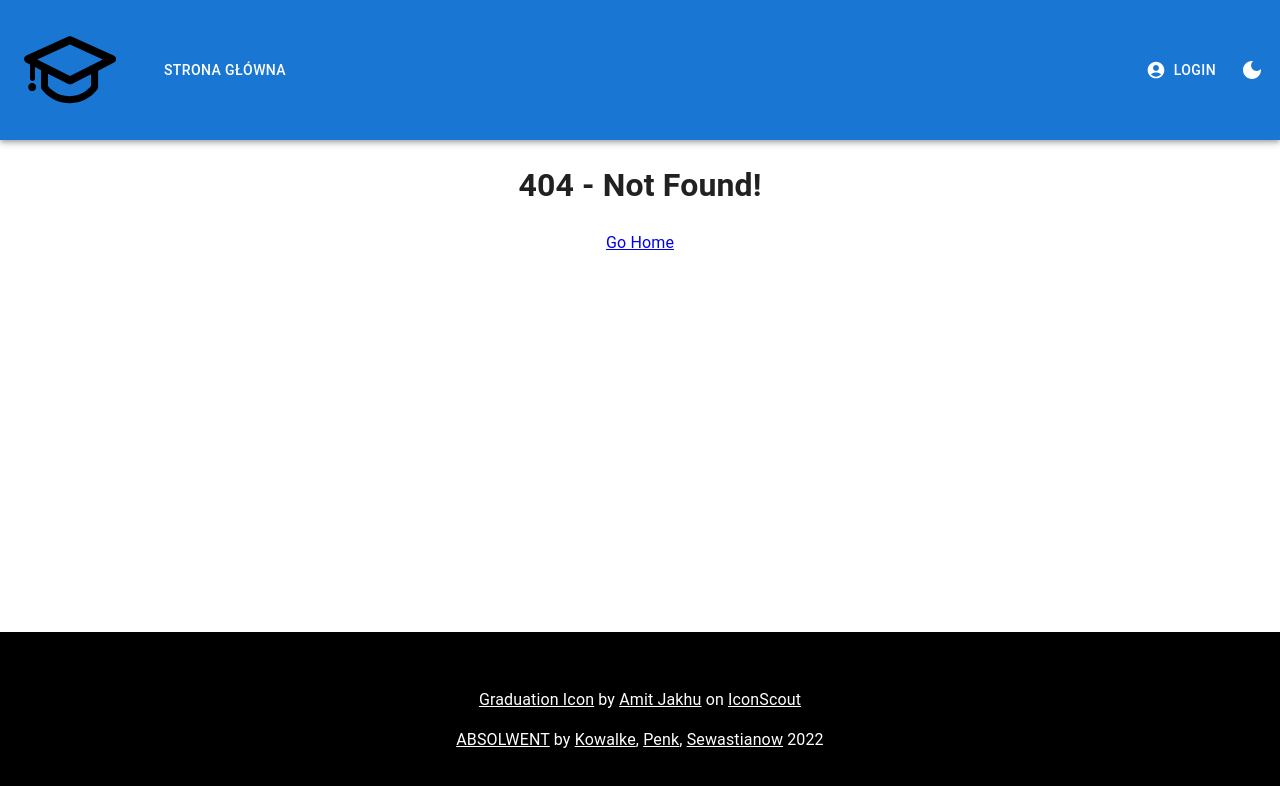
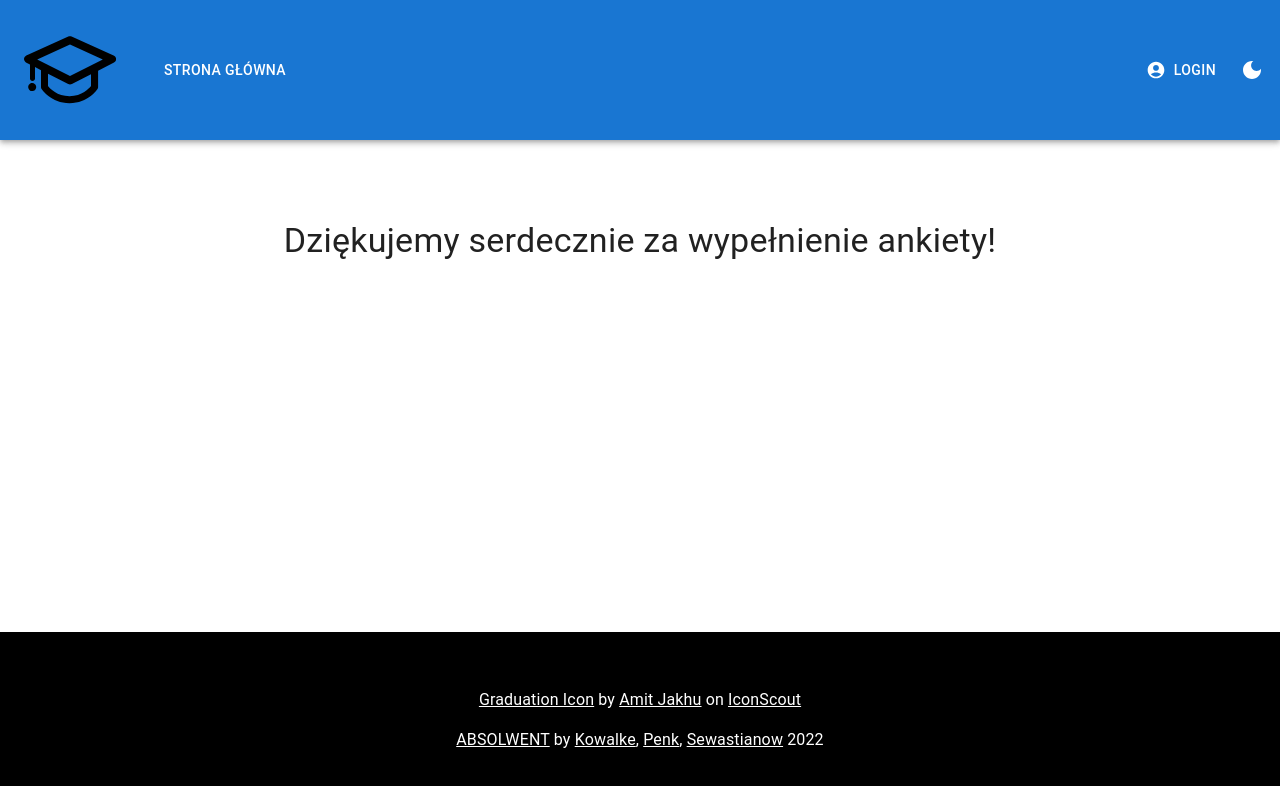
Before and after one commit to MPenk/absolwent, a React (Create React App) app: page /survey/thanks in a window 1280 px wide. Before the commit this address led to /404. Shown: the top 786 px of the page. Built offline with nearby package versions, Linux system fonts and the light colour scheme.

Commit message:
podziekowanie za wyslanie ankiety

```diff
--- a/src/App.js
+++ b/src/App.js
@@ -14,6 +14,7 @@ import Container from '@mui/material/Container';
 import Alerts from './components/Alerts';
 import Backdrop from './components/Backdrop';
 import darkScrollbar from '@mui/material/darkScrollbar';
+import { SurveyFilled } from './components/survey/SurveyFilled';
 
 const darkTheme = createTheme({
   components: {
@@ -55,6 +56,7 @@ function App(props) {
               <Route path='/admin/login' element={<Login />} exact />
               <Route path='/pool' element={<Pool />} exact />
               <Route path='/survey' element={<Survey />} exact />
+              <Route path='/survey/thanks' element={<SurveyFilled />} exact />
               <Route path='/404' element={<NotFound />} />
               <Route path="*" element={<Navigate to="/404" />} />
             </Routes >
--- a/src/components/statistics/charts/AgeGenderChart.js
+++ b/src/components/statistics/charts/AgeGenderChart.js
@@ -1,4 +1,4 @@
-import axios from "axios";
+//import axios from "axios";
 import ReactECharts from "echarts-for-react";
 import { useEffect, useState } from "react";
 
@@ -7,6 +7,7 @@ function numberRange(start, end) {
 }
 
 export function AgeGenderChart(props) {
+  /*
   const [data, setData] = useState(props.dane);
   const kategorie = props.kategoria;
   const keysKategorie = [];
@@ -102,4 +103,5 @@ export function AgeGenderChart(props) {
       <ReactECharts option={option} className="bar-chart" />
     </>
   );
+  */
 }
--- /dev/null
+++ b/src/components/survey/SurveyFilled.js
@@ -0,0 +1,16 @@
+import * as React from 'react';
+import { Container } from '@mui/material';
+import Typography from '@mui/material/Typography';
+
+export function SurveyFilled() {
+
+    return(
+        <div>
+            <Container sx={{ my: 10 }}>
+                <Typography variant="h4" gutterBottom>
+                    Dziękujemy serdecznie za wypełnienie ankiety!
+                </Typography>
+            </Container>
+        </div>
+    )
+}
--- a/src/components/survey/SurveyForm.js
+++ b/src/components/survey/SurveyForm.js
@@ -51,7 +51,7 @@ export function SurveyForm() {
         console.log(data)
         const response = await execute({ path: "/survey", requestMethod: "POST", data: {...data, token: searchParams.get("key")} });
         if (response)
-            navigate("/survey/thanks");
+            navigate("/survey/SurveyFilled");
     }
     React.useEffect(() => {
         if (!test) {
@@ -119,7 +119,7 @@ export function SurveyForm() {
                 </div>
                 <div style={{ display: "flex", flexWrap: "wrap", justifyContent: "center" }}>
 
-                    <Box sx={{ m: 3, mx: 5 }}>
+                    <Box sx={{ m: 1, mx: 5 }}>
                         <FormLabel id="akt_zawodowa">Czy pracujesz na terenie Polski?</FormLabel>
                         <RadioGroup
                             row
@@ -131,7 +131,7 @@ export function SurveyForm() {
                             <FormControlLabel value="nie" control={<Radio />} label="Nie" disabled={proffesionalActivity} />
                         </RadioGroup>
                     </Box>
-                    <Box sx={{ m: 3, mx: 5 }}>
+                    <Box sx={{ m: 1, mx: 5 }}>
 
                         <FormLabel id="akt_zawodowa">Czy jest Pani/Pan zadowolona/y ze swojej pracy?</FormLabel>
                         <RadioGroup
@@ -143,6 +143,20 @@ export function SurveyForm() {
                             <FormControlLabel value="tak" control={<Radio />} label="Tak" disabled={proffesionalActivity} />
                             <FormControlLabel value="nie" control={<Radio />} label="Nie" disabled={proffesionalActivity} />
                             <FormControlLabel value="trudno_powiedziec" control={<Radio />} label="Trudno stwierdzić" disabled={proffesionalActivity} />
+                        </RadioGroup>
+                    </Box>
+
+                    <Box sx={{ mb: 3, mx: 5 }}>
+
+                        <FormLabel id="akt_zawodowa">Czy po ukończeniu studiów doszkalał/a się Pan/Pani w zawodzie?</FormLabel>
+                        <RadioGroup
+                            row
+                            aria-labelledby="akt_zawodowa"
+                            name="training"
+                            onChange={handleChange}
+                        >
+                            <FormControlLabel value="tak" control={<Radio />} label="Tak" disabled={proffesionalActivity} />
+                            <FormControlLabel value="nie" control={<Radio />} label="Nie" disabled={proffesionalActivity} />
                         </RadioGroup>
                     </Box>
 
```
